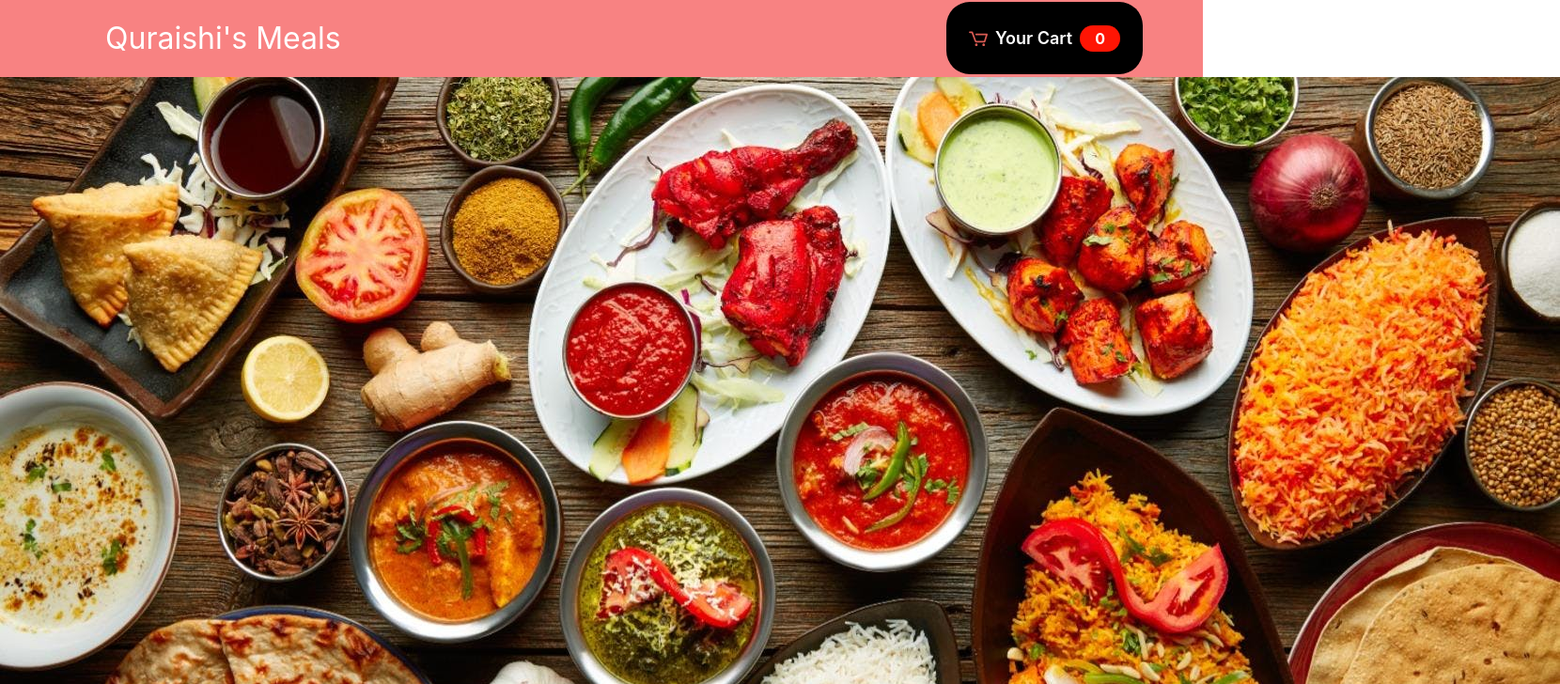
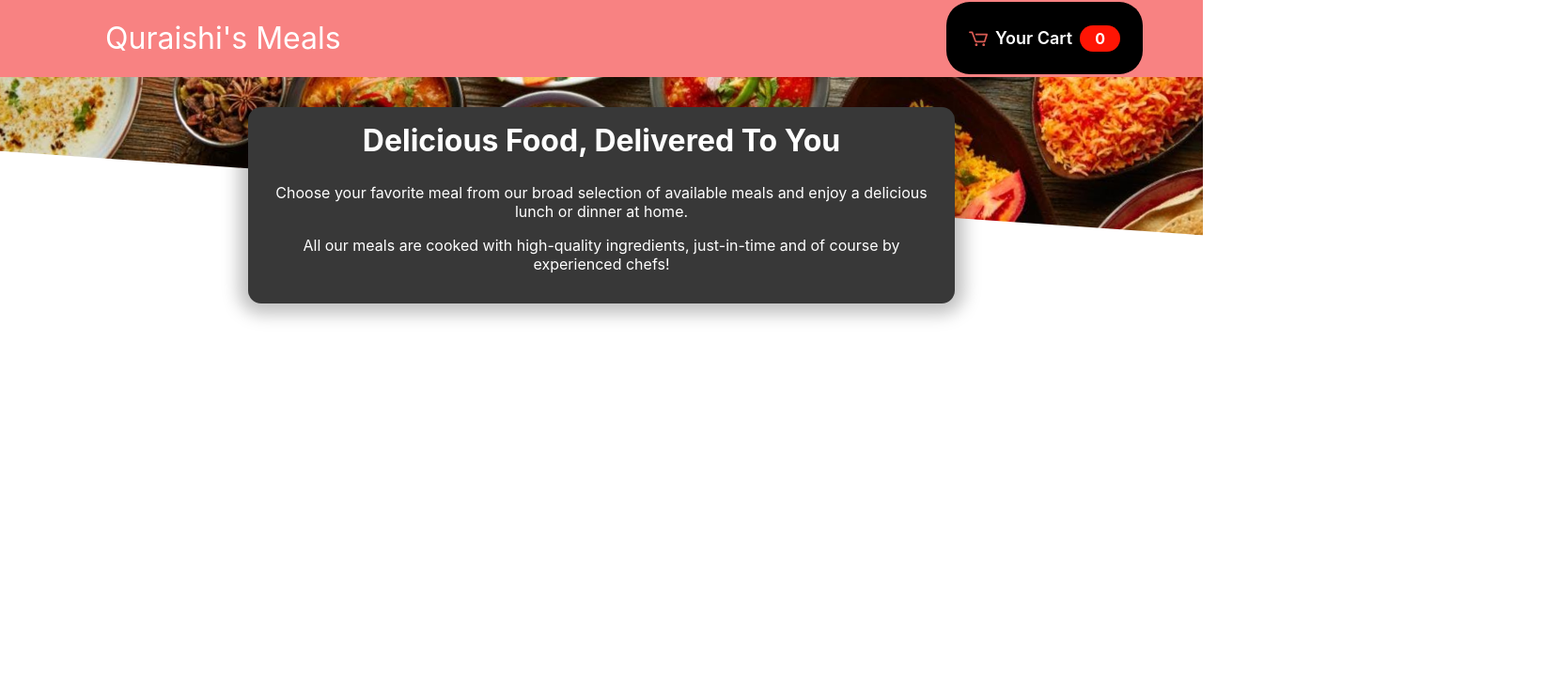
Before and after one commit to MudassirQuraishi/Restaurant_App, a React (Create React App) app: page / in a window 1280 px wide. Shown: the top 728 px of the page at 94% size, 1660 px wide, since content can reach past the window. Built offline with nearby package versions, Linux system fonts and the light colour scheme.

Commit message:
Description Added

```diff
--- a/src/App.js
+++ b/src/App.js
@@ -1,10 +1,12 @@
 import "./App.css";
 import Header from "./components/Layout/Header/Header";
+import Main from "./components/Layout/Main/Main";
 
 function App() {
     return (
         <>
             <Header />
+            <Main />
         </>
     );
 }
--- a/src/components/Icons/MainIcon.js
+++ b/src/components/Icons/MainIcon.js
@@ -1,9 +1,12 @@
 import logo from "../../images/mainLogo.jpg";
+import classes from "./MainIcon.module.css";
 
 const MainIcon = () => {
     return (
         <>
-            <img src={logo} alt='Food' />
+            <div className={classes["main-image"]}>
+                <img src={logo} alt='Food' />
+            </div>
         </>
     );
 };
--- /dev/null
+++ b/src/components/Icons/MainIcon.module.css
@@ -0,0 +1,13 @@
+.main-image {
+    width: 100%;
+    height: 12rem;
+    z-index: 0;
+    overflow: hidden;
+}
+
+.main-image img {
+    width: 110%;
+    height: 100%;
+    object-fit: cover;
+    transform: rotateZ(4deg) translateY(-4rem) translateX(-1rem);
+}
--- /dev/null
+++ b/src/components/Layout/Main/Main.js
@@ -0,0 +1,9 @@
+import Description from "../../Meals/Description";
+const Main = () => {
+    return (
+        <>
+            <Description></Description>
+        </>
+    );
+};
+export default Main;
--- /dev/null
+++ b/src/components/Meals/Description.js
@@ -0,0 +1,17 @@
+import classes from "./Description.module.css";
+const Description = () => {
+    return (
+        <section className={classes.summary}>
+            <h2>Delicious Food, Delivered To You</h2>
+            <p>
+                Choose your favorite meal from our broad selection of available
+                meals and enjoy a delicious lunch or dinner at home.
+            </p>
+            <p>
+                All our meals are cooked with high-quality ingredients,
+                just-in-time and of course by experienced chefs!
+            </p>
+        </section>
+    );
+};
+export default Description;
--- /dev/null
+++ b/src/components/Meals/Description.module.css
@@ -0,0 +1,18 @@
+.summary {
+    text-align: center;
+    max-width: 45rem;
+    width: 90%;
+    margin: auto;
+    margin-top: -10rem;
+    position: relative;
+    background-color: #383838;
+    color: white;
+    border-radius: 14px;
+    padding: 1rem;
+    box-shadow: 0 1px 18px 10px rgba(0, 0, 0, 0.25);
+}
+
+.summary h2 {
+    font-size: 2rem;
+    margin-top: 0;
+}
```
Also changed, not shown: src/components/UI/Card.js (added, +9 -0 lines), src/components/UI/Card.module.css (added).
